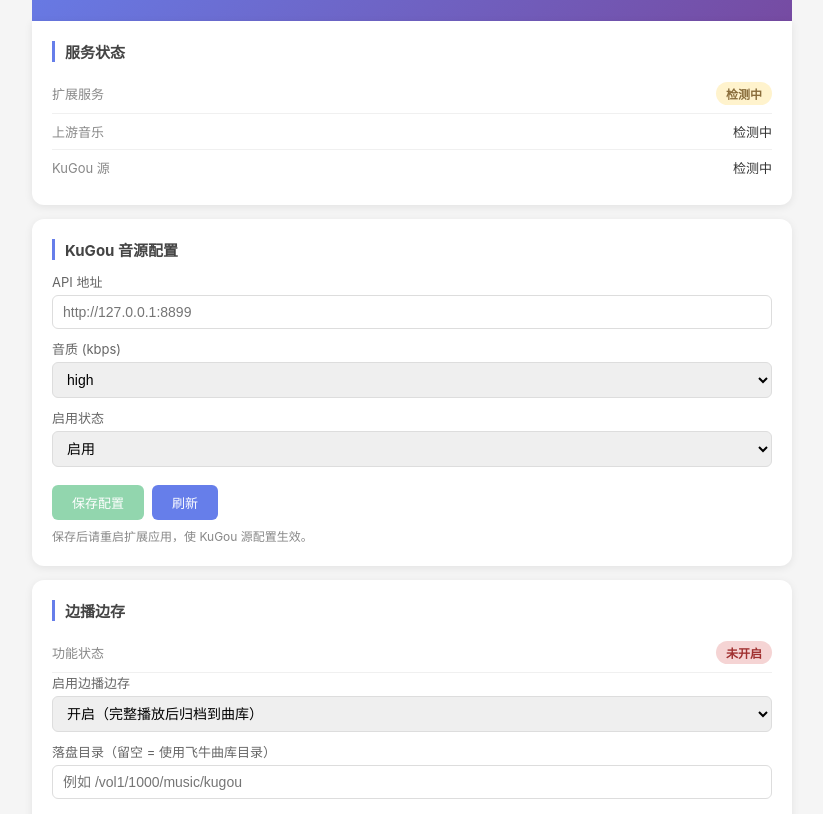
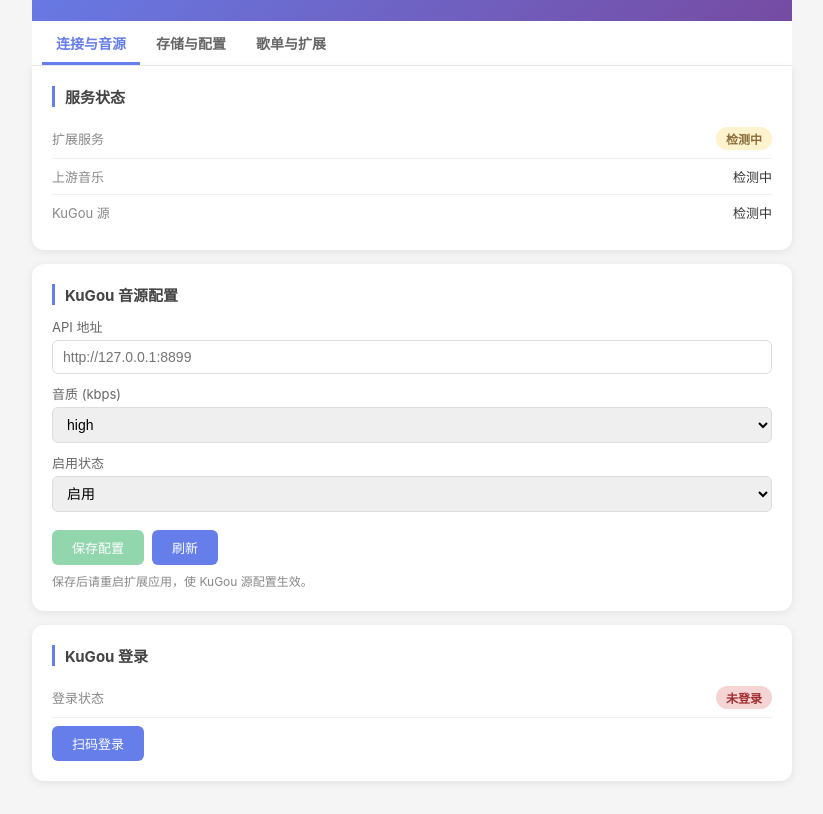
Before and after one commit to 839042890/fnmusic-kugou-pro, a plain HTML site: page app/web/settings.html in a window 1280 px wide. Shown: the part 99-913 px from the top of the page, without its empty margins (228-1051 px from the left). Drawn offline with Linux system fonts and the light colour scheme; no server answers.

Commit message:
feat(1.2.0): 设置页三分页（连接与音源 / 存储与配置 / 歌单与扩展）
原生 HTML/JS/CSS 实现：顶部页签条横向可滚动、点击只切显示不重新请求；
localStorage 记忆 + #tab-N 直达；不引入任何外部依赖。

```diff
--- a/app/web/settings.html
+++ b/app/web/settings.html
@@ -29,19 +29,32 @@ input[type=text],select{width:100%;padding:8px 10px;border:1px solid #ddd;border
 .btns{display:flex;gap:8px;flex-wrap:wrap;margin-top:8px}.btn{padding:8px 20px;border:none;border-radius:6px;cursor:pointer;font-size:13px;font-weight:500;color:white;display:inline-block;text-decoration:none}.btn:hover{transform:translateY(-1px);box-shadow:0 2px 6px rgba(0,0,0,.15)}.btn-primary{background:#667eea}.btn-warn{background:#f39c12}.btn-danger{background:#e74c3c}.btn-green{background:#27ae60}.btn:disabled{opacity:.5;cursor:not-allowed;transform:none;box-shadow:none}
 .hint{color:#888;font-size:12px;margin-top:8px;line-height:1.5}.msg{padding:10px 14px;border-radius:6px;margin-bottom:12px;font-size:13px;display:none}.msg.ok{background:#d4f5d4;color:#2d7a2d;display:block}.msg.err{background:#f5d4d4;color:#a03030;display:block}.qrbox{text-align:center;padding:16px 0}
 .pm-modes{display:flex;gap:14px;flex-wrap:wrap;margin:4px 0 10px}.pm-modes label{display:flex;align-items:center;gap:5px;margin:0;color:#444}.pm-modes input{width:auto;margin:0}.pm-list{max-height:260px;overflow:auto;border:1px solid #eee;border-radius:6px;padding:6px 10px;margin-bottom:10px}.pm-item{display:flex;align-items:center;gap:8px;padding:6px 2px;border-bottom:1px solid #f5f5f5;font-size:13px}.pm-item:last-child{border:none}.pm-item .nm{flex:1;min-width:0;word-break:break-all}.pm-item .cnt{color:#999;font-size:12px;white-space:nowrap}.pm-item.disabled{color:#bbb}.pm-item input[type=checkbox]{width:auto;margin:0}.pm-empty{color:#999;font-size:12px;padding:8px 0}
+.tabs{display:flex;flex-wrap:nowrap;gap:2px;align-items:stretch;overflow-x:auto;overflow-y:hidden;white-space:nowrap;background:#fff;border-bottom:1px solid #ececf3;padding:0 10px;-webkit-overflow-scrolling:touch;scrollbar-width:none}
+.tabs::-webkit-scrollbar{display:none}
+.tab-btn{flex:0 0 auto;appearance:none;border:0;border-bottom:3px solid transparent;background:transparent;color:#666;padding:12px 14px 9px;font:inherit;font-size:14px;font-weight:600;white-space:nowrap;cursor:pointer}
+.tab-btn:hover{color:#4c5fd7;background:#f7f8ff}
+.tab-btn.active{color:#667eea;border-bottom-color:#667eea}
+.tab-btn:focus-visible{outline:2px solid #667eea;outline-offset:-2px}
+.card[hidden]{display:none!important}
+@media (prefers-color-scheme:dark){.tabs{background:#202127;border-bottom-color:#343640}.tab-btn{color:#c7cad4}.tab-btn:hover{color:#fff;background:#2a2c34}.tab-btn.active{color:#aeb8ff;border-bottom-color:#8f9cff}}
 </style>
 </head>
 <body>
 <div class="c">
 <div class="hdr"><h1>飞牛音乐酷狗增强</h1><div class="sub">KuGouMusicApi 音源与扫码登录</div></div>
+<nav class="tabs" aria-label="设置分页">
+<button type="button" class="tab-btn active" id="tab-1" data-settings-tab="tab-1" aria-pressed="true">连接与音源</button>
+<button type="button" class="tab-btn" id="tab-2" data-settings-tab="tab-2" aria-pressed="false">存储与配置</button>
+<button type="button" class="tab-btn" id="tab-3" data-settings-tab="tab-3" aria-pressed="false">歌单与扩展</button>
+</nav>
 <div id="msg" class="msg"></div>
-<div class="card">
+<div class="card" data-tab-card="tab-1">
 <h2>服务状态</h2>
 <div class="row"><span class="k">扩展服务</span><span class="v"><span class="badge warn" id="health-badge">检测中</span></span></div>
 <div class="row"><span class="k">上游音乐</span><span class="v" id="upstream">检测中</span></div>
 <div class="row"><span class="k">KuGou 源</span><span class="v" id="kugou">检测中</span></div>
 </div>
-<div class="card">
+<div class="card" data-tab-card="tab-1">
 <h2>KuGou 音源配置</h2>
 <label>API 地址</label>
 <input type="text" id="kugou_url" placeholder="http://127.0.0.1:8899">
@@ -54,7 +67,7 @@ input[type=text],select{width:100%;padding:8px 10px;border:1px solid #ddd;border
 <div class="btns"><button class="btn btn-green" id="btn-save-main" disabled onclick="saveSettings()">保存配置</button><button class="btn btn-primary" onclick="loadAll()">刷新</button></div>
 <div class="hint">保存后请重启扩展应用，使 KuGou 源配置生效。</div>
 </div>
-<div class="card">
+<div class="card" data-tab-card="tab-2" hidden>
 <h2>边播边存</h2>
 <div class="row"><span class="k">功能状态</span><span class="v"><span class="badge off" id="save-badge">未开启</span></span></div>
 <label>启用边播边存</label>
@@ -79,7 +92,7 @@ input[type=text],select{width:100%;padding:8px 10px;border:1px solid #ddd;border
 落盘目录必须位于飞牛共享曲库内（否则飞牛音乐扫不到）；含 <code>..</code> 或经符号链接逃出曲库的路径会被拒绝。<br>
 <b>去重索引目录</b>用来记「哪首歌已经存过」。留空时会自动放到落盘目录下的隐藏目录，跟着曲库走——这样覆盖安装/升级扩展不会丢索引，也就不会把听过的歌再存一遍成「歌名 (2)」。</div>
 </div>
-<div class="card">
+<div class="card" data-tab-card="tab-3" hidden>
 <h2>歌单显示范围</h2>
 <div class="hint">按飞牛用户控制「我的歌单」里能看到哪些酷狗歌单。规则保存后按文件修改时间热加载，无需重启。</div>
 <div id="pm-msg" class="msg" style="margin-top:10px"></div>
@@ -98,7 +111,7 @@ input[type=text],select{width:100%;padding:8px 10px;border:1px solid #ddd;border
 <div class="btns"><button class="btn btn-green" id="btn-save-playlist-map" disabled data-pm-save="1" onclick="savePlaylistMap()">保存显示范围</button><button class="btn btn-primary" onclick="loadPlaylistMap(true)">刷新</button></div>
 <div class="hint">「每日推荐 / 排行榜 / 精选歌单」是虚拟歌单，不参与过滤，已置灰。</div>
 </div>
-<div class="card">
+<div class="card" data-tab-card="tab-2" hidden>
 <h2>登录与配置文件</h2>
 <div class="row"><span class="k">配置文件</span><span class="v" id="env-file" style="word-break:break-all;font-size:12px">探测中...</span></div>
 <div class="hint">登录凭证与所有设置都存这里。<b>它不在应用安装目录内</b>，所以覆盖安装 / 升级扩展都不会把登录态冲掉——早先版本把配置放在安装目录里，升一次级就要重扫一次码，已修。</div>
@@ -114,7 +127,7 @@ input[type=text],select{width:100%;padding:8px 10px;border:1px solid #ddd;border
 <div class="btns"><button class="btn btn-green" id="btn-save-advanced" disabled onclick="saveAdvancedOpts()">保存进阶设置</button></div>
 <div class="hint">进阶项一般不用改。改完需重启扩展应用生效。</div>
 </div>
-<div class="card">
+<div class="card" data-tab-card="tab-1">
 <h2>KuGou 登录</h2>
 <div class="row"><span class="k">登录状态</span><span class="v"><span class="badge off" id="login-badge">未登录</span></span></div>
 <div class="row" id="login-userid" style="display:none"><span class="k">用户ID</span><span class="v" id="login-userid-val"></span></div>
@@ -126,6 +139,11 @@ input[type=text],select{width:100%;padding:8px 10px;border:1px solid #ddd;border
 <script>
 const API=location.pathname.replace(/\/$/,'');
 let qrPollTimer=null, qrExpireTimer=null;
+let SETTINGS_TAB_KEY='fnmusic_settings_tab';
+function settingsTabFromHash(){var m=/^#(tab-[123])$/.exec(location.hash);return m?m[1]:'';}
+function settingsStoredTab(){try{var t=localStorage.getItem(SETTINGS_TAB_KEY);return /^tab-[123]$/.test(t||'')?t:'';}catch(e){return '';}}
+function setSettingsTab(tab,updateHash){if(!/^tab-[123]$/.test(tab))tab='tab-1';document.querySelectorAll('[data-tab-card]').forEach(function(card){card.hidden=card.getAttribute('data-tab-card')!==tab;});document.querySelectorAll('[data-settings-tab]').forEach(function(btn){var on=btn.getAttribute('data-settings-tab')===tab;btn.classList.toggle('active',on);btn.setAttribute('aria-pressed',on?'true':'false');btn.tabIndex=on?0:-1;});try{localStorage.setItem(SETTINGS_TAB_KEY,tab);}catch(e){}if(updateHash){try{history.replaceState(null,'','#'+tab);}catch(e){location.hash=tab;}}}
+function initSettingsTabs(){document.querySelectorAll('[data-settings-tab]').forEach(function(btn){btn.addEventListener('click',function(){setSettingsTab(btn.getAttribute('data-settings-tab'),true);});});var tab=settingsTabFromHash()||settingsStoredTab()||'tab-1';setSettingsTab(tab,false);window.addEventListener('hashchange',function(){var h=settingsTabFromHash();if(h)setSettingsTab(h,false);});}
 function show(t,m){var e=document.getElementById('msg');e.className='msg '+t;e.textContent=m;}
 function hideMsg(){document.getElementById('msg').className='msg';}
 async function jget(path){const r=await fetch(API+path);return await r.json();}
@@ -184,6 +202,7 @@ async function saveSettings(){try{const qs=['kugou_url='+encodeURIComponent(docu
 async function showQRLogin(){document.getElementById('qr-login-container').style.display='block';document.getElementById('qr-image').innerHTML='';document.getElementById('qr-status').textContent='正在生成二维码...';try{const d=await jget('/_ext/login/qr/create');if(d.status==='ok'){document.getElementById('qr-image').innerHTML='<img src="'+d.qrCode+'" style="width:220px;height:220px;border-radius:8px" alt="登录二维码">';document.getElementById('qr-status').textContent='请使用酷狗音乐 APP 扫码';startPoll(d.key);qrExpireTimer=setTimeout(()=>{document.getElementById('qr-status').textContent='二维码可能已过期，请重新生成';},120000);}else{document.getElementById('qr-status').textContent='生成失败：'+(d.message||d.status);}}catch(e){document.getElementById('qr-status').textContent='请求失败：'+e.message;}}
 function startPoll(key){if(qrPollTimer)clearInterval(qrPollTimer);qrPollTimer=setInterval(async()=>{try{const d=await jget('/_ext/login/qr/check?key='+encodeURIComponent(key));if(d.status==='authenticated'){clearInterval(qrPollTimer);if(qrExpireTimer)clearTimeout(qrExpireTimer);document.getElementById('qr-status').textContent='登录成功！'+(d.nickname?' ('+d.nickname+')':'');document.getElementById('qr-status').style.color='#27ae60';setTimeout(loadAll,800);}else if(d.status==='scanned'){document.getElementById('qr-status').textContent='已扫码，请在酷狗音乐确认登录';}else if(d.status==='expired'){clearInterval(qrPollTimer);document.getElementById('qr-status').textContent='二维码已过期，请重新生成';}}catch(e){}},2000);}
 async function doLogout(){if(!confirm('确定退出 KuGou 登录？'))return;try{const d=await post('/_ext/login/logout');show(d.status==='ok'?'ok':'err',d.message||'已退出');loadLogin();}catch(e){show('err','退出失败：'+e.message);}}
+initSettingsTabs();
 loadAll();
 </script>
 </body>
```
Also changed, not shown: 2 other files.
